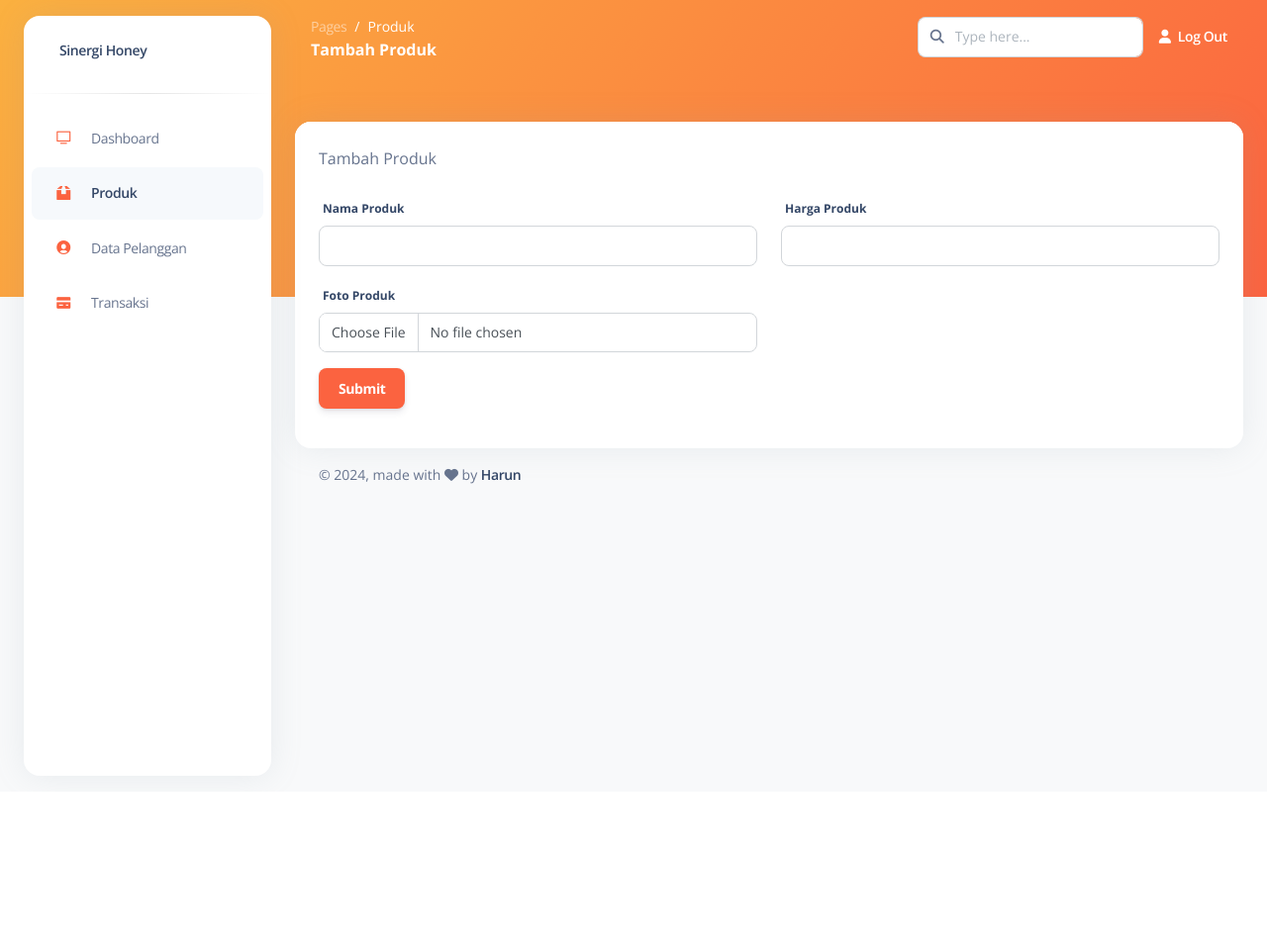
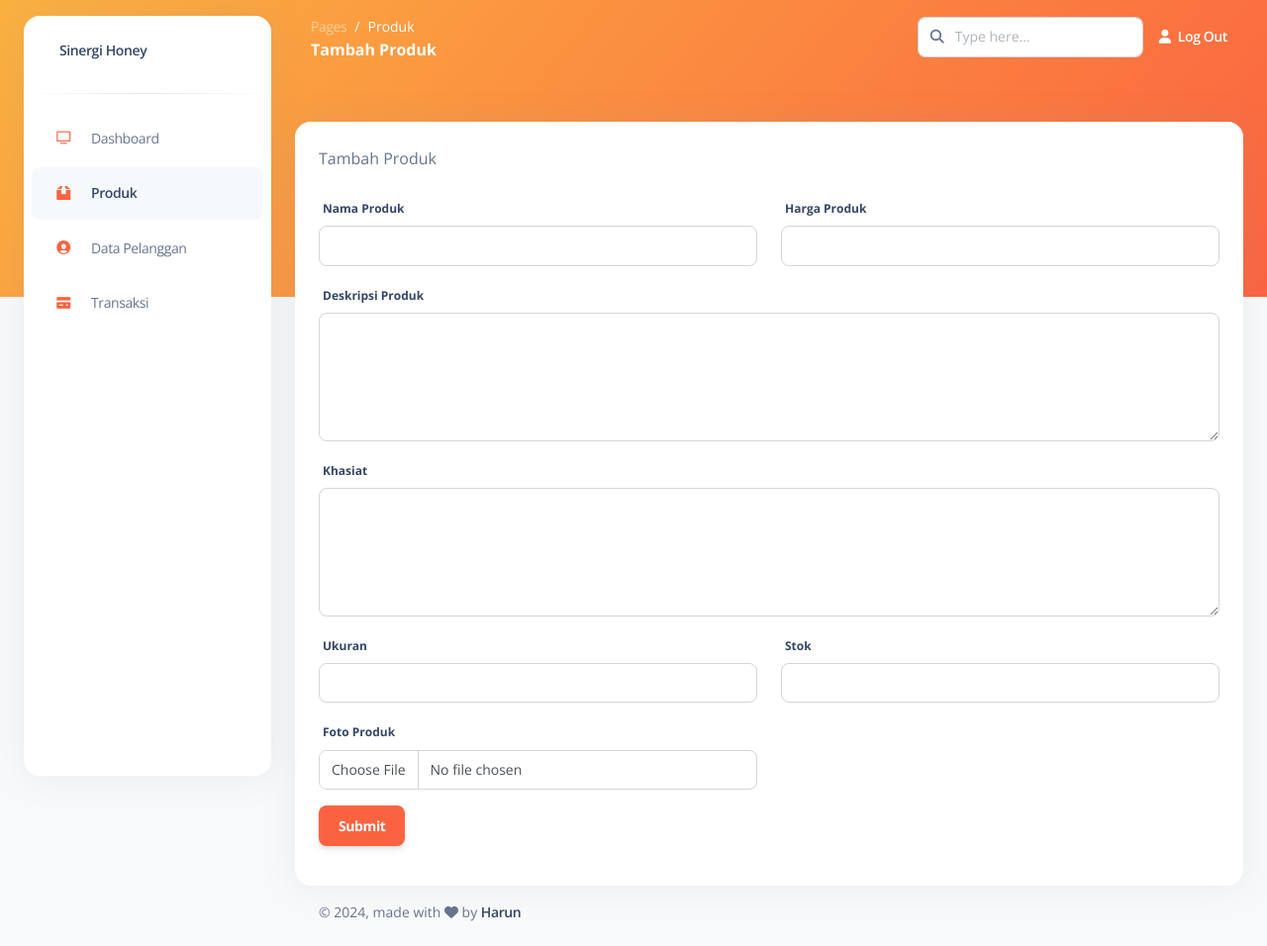
Before and after one commit to ilhamhafidz404/joki_sinergi-honey, a PHP site: page /sinergiHoney/pages/admin/addProduct.php in a window 1280 px wide. Shown: the whole page at 99% size. Before the commit the page ends 800 px from the top, so only its background shows below. Run offline with PHP 8.4, Linux system fonts and the light colour scheme; the visitor is signed in with stand-in values (Sample User, id 1); some libraries are stand-ins or nearby versions.

Commit message:
feat(product): add desc, khasiat, stok

```diff
--- a/backend/addProduk.php
+++ b/backend/addProduk.php
@@ -3,6 +3,10 @@
 if (isset($_POST["submitProduct"])) {
   $nama = $_POST["nama"];
   $harga = $_POST["harga"];
+  $deskripsi = $_POST["deskripsi"];
+  $khasiat = $_POST["khasiat"];
+  $ukuran = $_POST["ukuran"];
+  $stok = $_POST["stok"];
 
   // ambil data file
   $namaFile = $_FILES['foto']['name'];
@@ -17,8 +21,8 @@ if (isset($_POST["submitProduct"])) {
 
   mysqli_query(
     $connect,
-    "INSERT INTO produk(`nama_produk`, `harga_produk`, `foto_produk`)
-    VALUES ('$nama', $harga, '$namaFile')"
+    "INSERT INTO produk(`nama_produk`, `deskripsi`, `khasiat`, `ukuran`, `harga_produk`, `stok`, `foto_produk`)
+    VALUES ('$nama', '$deskripsi', '$khasiat', '$ukuran', $harga, $stok, '$namaFile')"
   );
 
   $products = mysqli_query($connect, "SELECT * FROM produk WHERE nama_produk='$nama' ORDER BY id_product DESC");
--- a/pages/admin/addProduct.php
+++ b/pages/admin/addProduct.php
@@ -129,15 +129,47 @@ if (!isset($_SESSION["login"])) {
                       <input class="form-control" type="number" name="harga">
                     </div>
                   </div>
+                </div>
+                <div class="row">
+                  <div class="col-md-12">
+                    <div class="form-group">
+                      <label for="example-text-input" class="form-control-label">Deskripsi Produk</label>
+                      <textarea class="form-control" name="deskripsi" rows="5"></textarea>
+                    </div>
+                  </div>
+                </div>
+                <div class="row">
+                  <div class="col-md-12">
+                    <div class="form-group">
+                      <label for="example-text-input" class="form-control-label">Khasiat</label>
+                      <textarea class="form-control" name="khasiat" rows="5"></textarea>
+                    </div>
+                  </div>
+                </div>
+                <div class="row">
+                  <div class="col-md-6">
+                    <div class="form-group">
+                      <label for="example-text-input" class="form-control-label">Ukuran</label>
+                      <input class="form-control" name="ukuran" type="text" />
+                    </div>
+                  </div>
+                  <div class="col-md-6">
+                    <div class="form-group">
+                      <label for="example-text-input" class="form-control-label">Stok</label>
+                      <input class="form-control" name="stok" type="number" />
+                    </div>
+                  </div>
+                </div>
+                <div class="row">
                   <div class="col-md-6">
                     <div class="form-group">
                       <label for="example-text-input" class="form-control-label">Foto Produk</label>
                       <input class="form-control" type="file" name="foto">
                     </div>
                   </div>
-                  <div class="col-12">
-                    <button class="btn btn-warning" name="submitProduct">Submit</button>
-                  </div>
+                </div>
+                <div class="col-12">
+                  <button class="btn btn-warning" name="submitProduct">Submit</button>
                 </div>
               </form>
             </div>
```
Also changed, not shown: backend/editProduk.php (+6 -2 lines), pages/admin/editProduct.php (+35 -3 lines).
